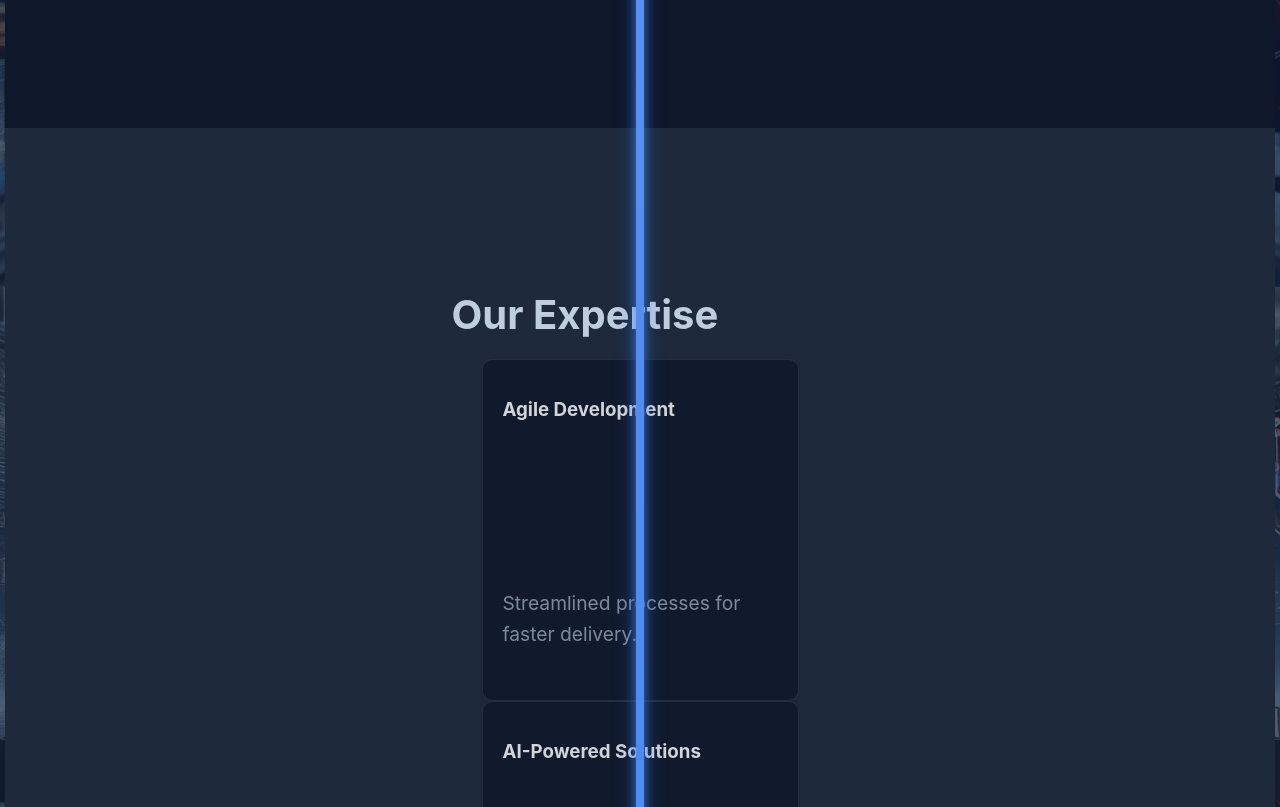
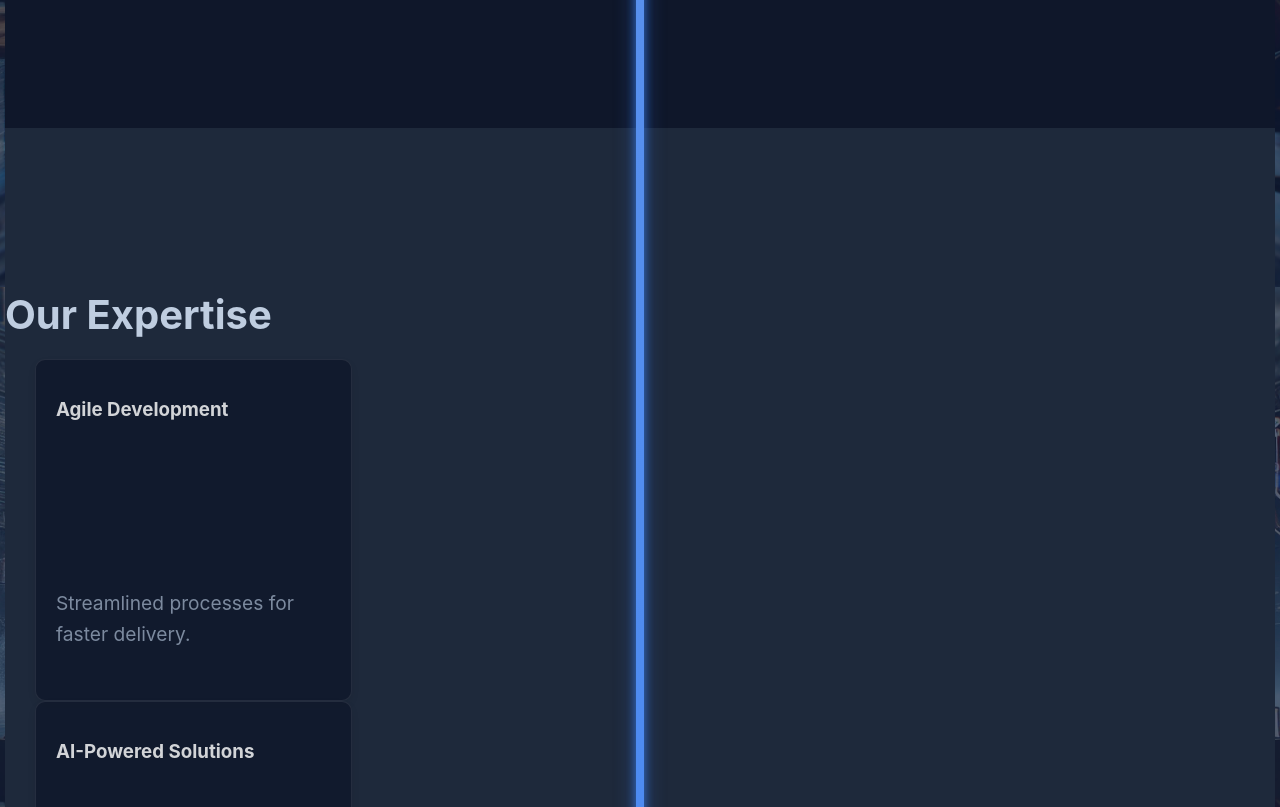
Before and after one commit to innovatehub2024/first-website, a React (Create React App) app: page /softwarepage1 in a window 1280 px wide. Shown: the part 9313-10120 px from the top of the page. Built offline with nearby package versions, Linux system fonts and the light colour scheme; a web font is replaced by a local one.

Commit message:
small changes

```diff
--- a/src/components/Features.css
+++ b/src/components/Features.css
@@ -2,7 +2,7 @@
   position: relative;
   padding: 50px 20px;
   min-height: 90vh;
-  background: url("3.jpg") center/cover no-repeat;
+  background: url("3.jpg") ;
   animation: backgroundMove 10s ease-in-out infinite;
   display: flex;
   flex-direction: column;
--- a/src/components/software/shome.css
+++ b/src/components/software/shome.css
@@ -99,7 +99,7 @@
     border: 4px solid #1e293b;
   }
 
-  .features-section {
+  .software-features-section {
     background: #1e293b;
     padding: 8rem 0;
   }
--- a/src/components/software/softwarepage1.jsx
+++ b/src/components/software/softwarepage1.jsx
@@ -61,7 +61,7 @@ const SoftwareCompanyPage = () => {
                 </div>
             </section>
 
-            <section className="features-section">
+            <section className="software-features-section ">
                 <div className="features-container">
                     <h2>Our Expertise</h2>
                     <div className="features-grid">
```
